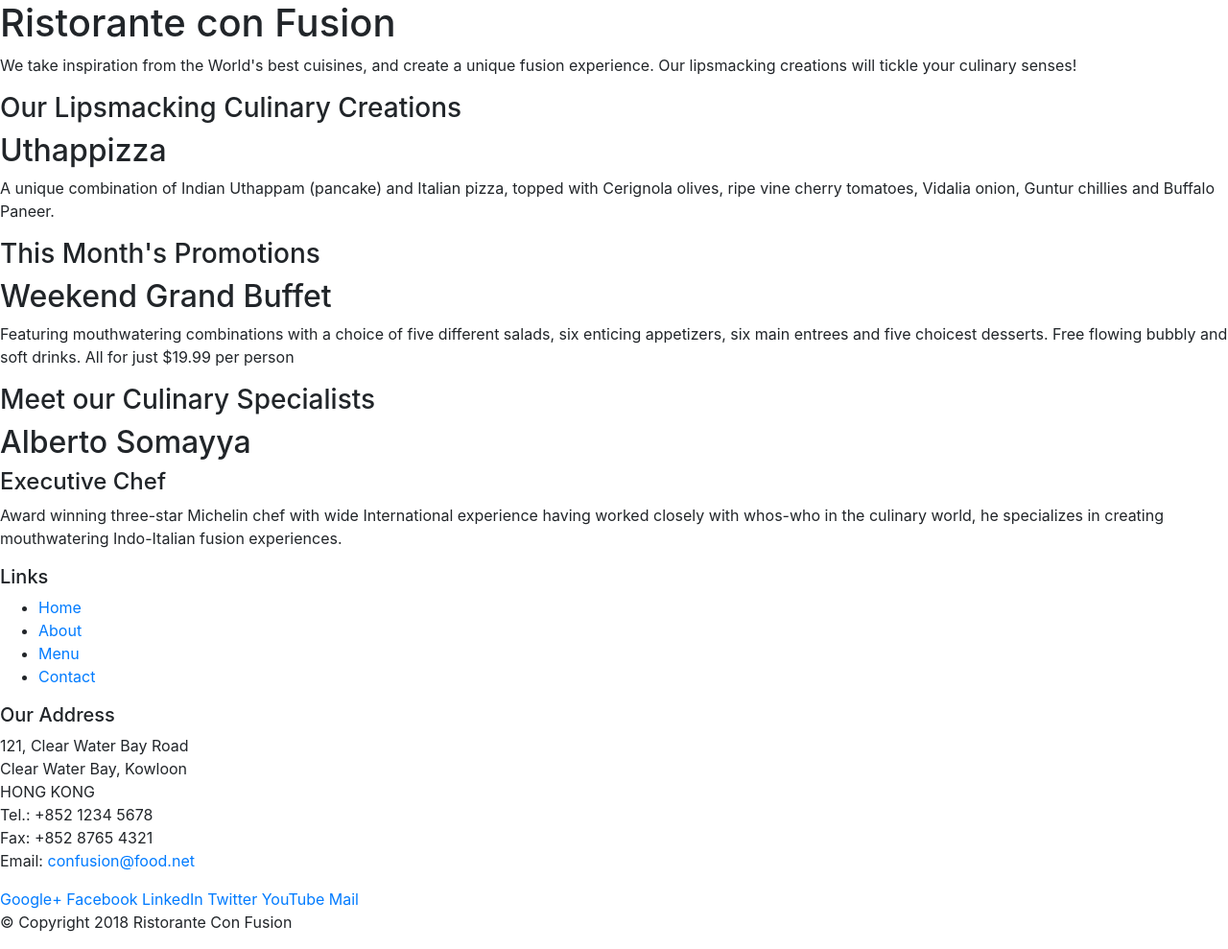
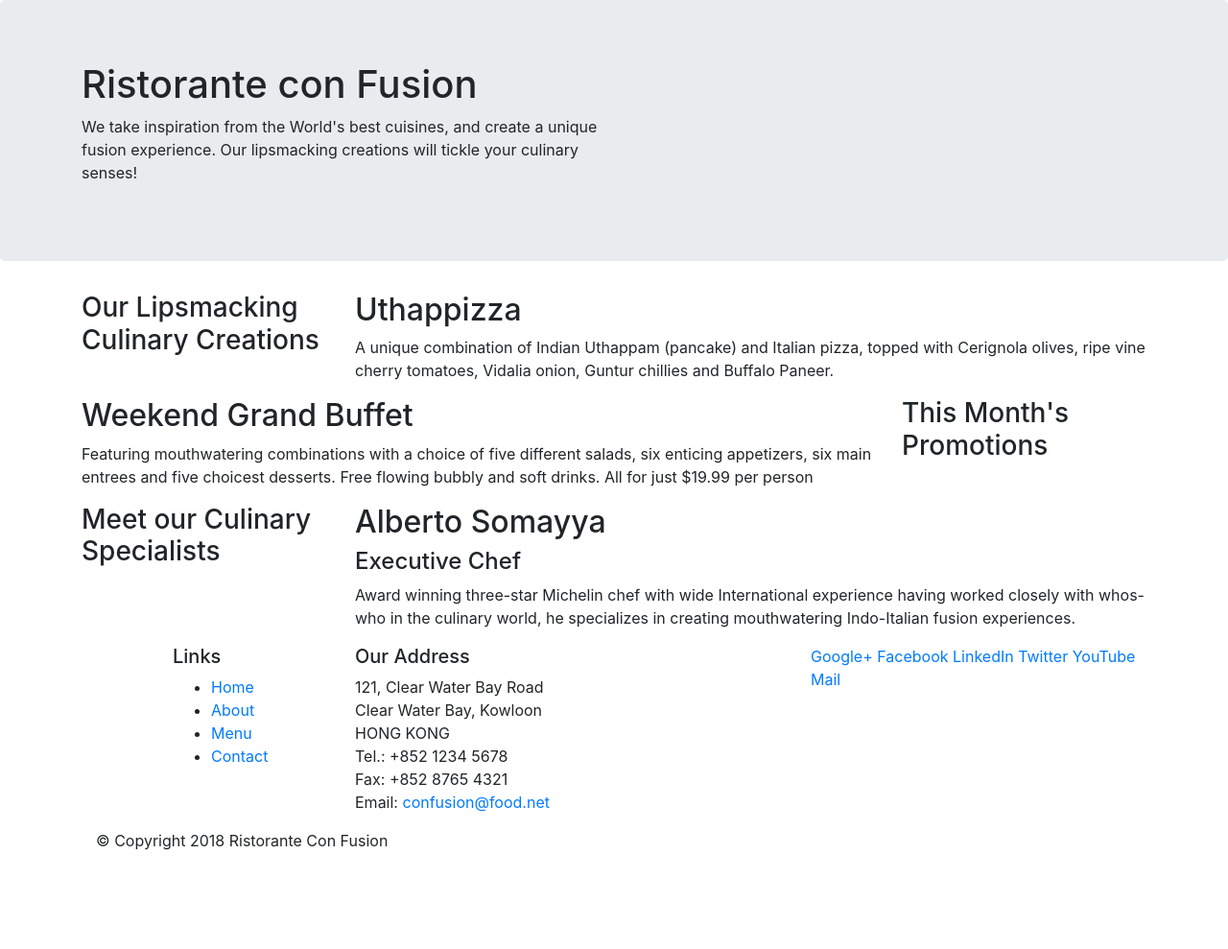
Before and after one commit to navaneet-rao/Bootstrap-test, a website: page index.html in a window 1280 px wide. Shown: the whole page at 96% size. After the commit the page ends 904 px from the top, so only its background shows below. Drawn offline with nearby package versions, Linux system fonts and the light colour scheme.

Commit message:
Bootstrap Grid Part 1

```diff
--- a/index.html
+++ b/index.html
@@ -18,10 +18,10 @@
   </head>
 
   <body>
-    <header>
-      <div>
-        <div>
-          <div>
+    <header class="jumbotron">
+      <div class="container">
+        <div class="row">
+          <div class="col-12 col-sm-6">
                 <h1>Ristorante con Fusion</h1>
                 <p>
                 We take inspiration from the World's best cuisines, and create a
@@ -29,17 +29,17 @@
                 your culinary senses!
                 </p>
           </div>
-          <div></div>
+          <div class="col-12 col-sm"></div>
         </div>
       </div>
     </header>
 
-    <div>
-      <div>
-        <div>
+    <div class="container">
+      <div class="row">
+        <div class="col-12 col-sm-4 col-md-3">
           <h3>Our Lipsmacking Culinary Creations</h3>
         </div>
-        <div>
+        <div  class="col col-sm col-md">
           <h2>Uthappizza</h2>
           <p>
             A unique combination of Indian Uthappam (pancake) and Italian pizza,
@@ -49,11 +49,11 @@
         </div>
       </div>
 
-      <div>
-        <div>
+      <div class="row">
+        <div class="col-12 col-sm-4 order-sm-last col-md-3 ">
           <h3>This Month's Promotions</h3>
         </div>
-        <div>
+        <div  class="col col-sm order-sm-first col-md">
           <h2>Weekend Grand Buffet</h2>
           <p>
             Featuring mouthwatering combinations with a choice of five different
@@ -64,11 +64,11 @@
         </div>
       </div>
 
-      <div>
-        <div>
+      <div class="row">
+        <div class="col-12 col-sm-4 col-md-3">
           <h3>Meet our Culinary Specialists</h3>
         </div>
-        <div>
+        <div  class="col col-sm col-md">
           <h2>Alberto Somayya</h2>
           <h4>Executive Chef</h4>
           <p>
@@ -82,9 +82,9 @@
     </div>
 
     <footer>
-      <div>
-        <div>
-          <div>
+      <div class="container">
+        <div class="row">
+          <div class="col-4 offset-1 col-sm-2">
             <h5>Links</h5>
             <ul>
               <li><a href="#">Home</a></li>
@@ -93,7 +93,7 @@
               <li><a href="#">Contact</a></li>
             </ul>
           </div>
-          <div>
+          <div class="col-7 col-sm-5">
             <h5>Our Address</h5>
             <address>
               121, Clear Water Bay Road<br />
@@ -104,7 +104,7 @@
               Email: <a href="mailto:confusion@food.net">confusion@food.net</a>
             </address>
           </div>
-          <div>
+          <div  class="col-12 col-sm-4">
             <div>
               <a href="http://google.com/+">Google+</a>
               <a href="http://www.facebook.com/profile.php?id=">Facebook</a>
@@ -115,7 +115,7 @@
             </div>
           </div>
         </div>
-        <div>
+        <div class="col-auto">
           <div>
             <p>© Copyright 2018 Ristorante Con Fusion</p>
           </div>
```
Lines whose indentation alone changed are shown as unchanged.
